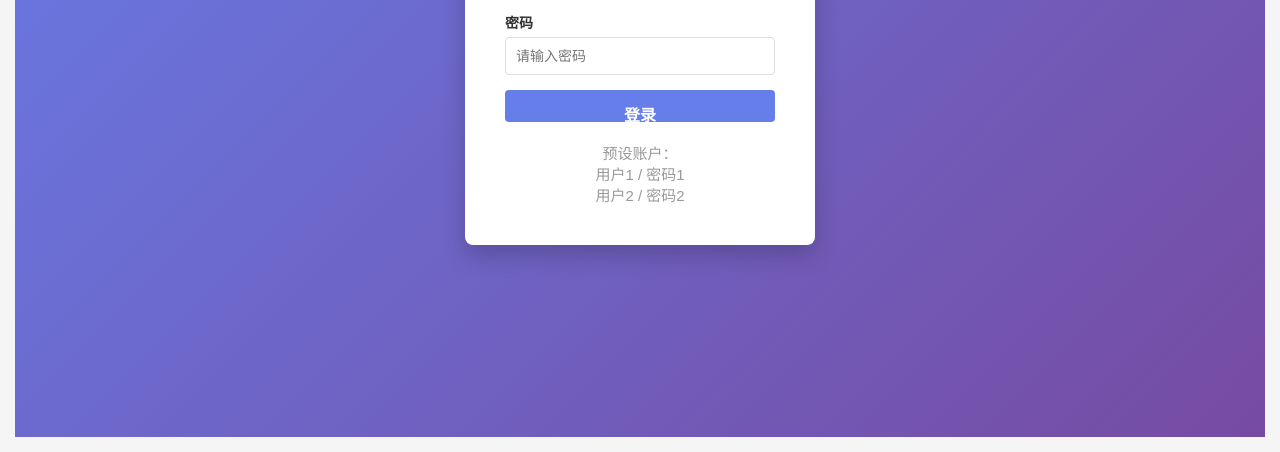
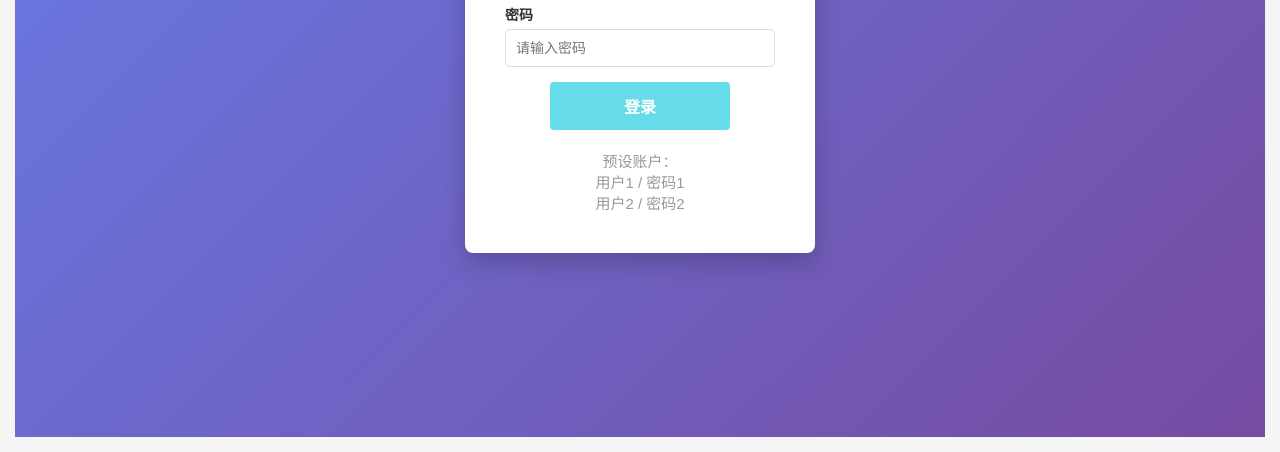
Before and after one commit to h1450512929-ai/pricing1, a plain HTML site: page index.html in a window 1280 px wide. Shown: the part 378-830 px from the top of the page. Drawn offline with Linux system fonts and the light colour scheme.

Commit message:
Set login button fixed width and center it

```diff
--- a/index.html
+++ b/index.html
@@ -170,8 +170,13 @@
             box-shadow: 0 0 5px rgba(102, 126, 234, 0.3);
         }
         .login-btn {
+            display: inline-flex;
+            justify-content: center;
+            align-items: center;
+            width: 180px;
+            margin: 0 auto;
             padding: 12px;
-            background: #667eea;
+            background: #66dbea;
             color: white;
             border: none;
             border-radius: 4px;
@@ -179,6 +184,8 @@
             font-weight: bold;
             cursor: pointer;
             transition: 0.3s;
+            text-align: center;
+            height: auto;
         }
         .login-btn:hover {
             background: #764ba2;
```
